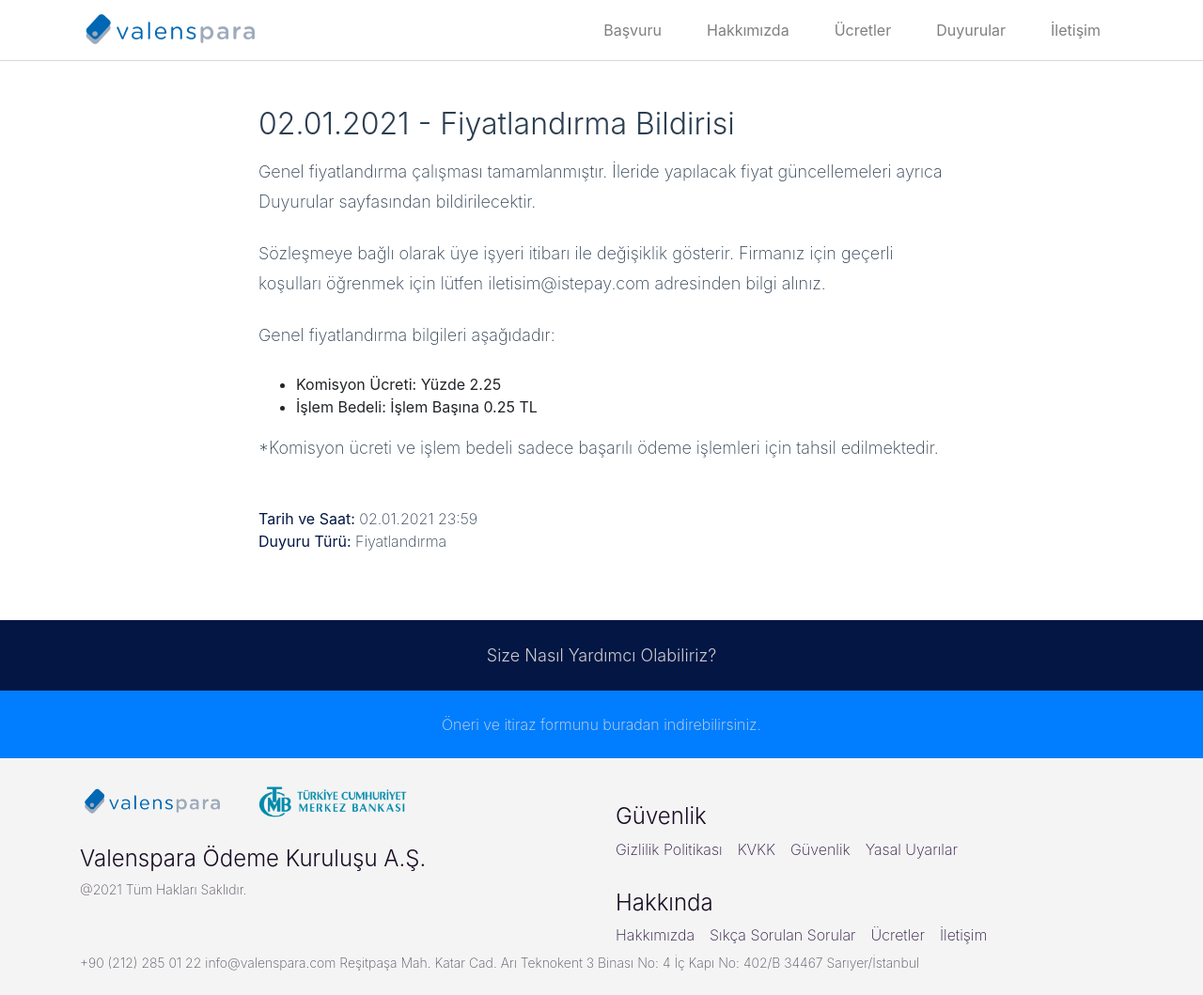
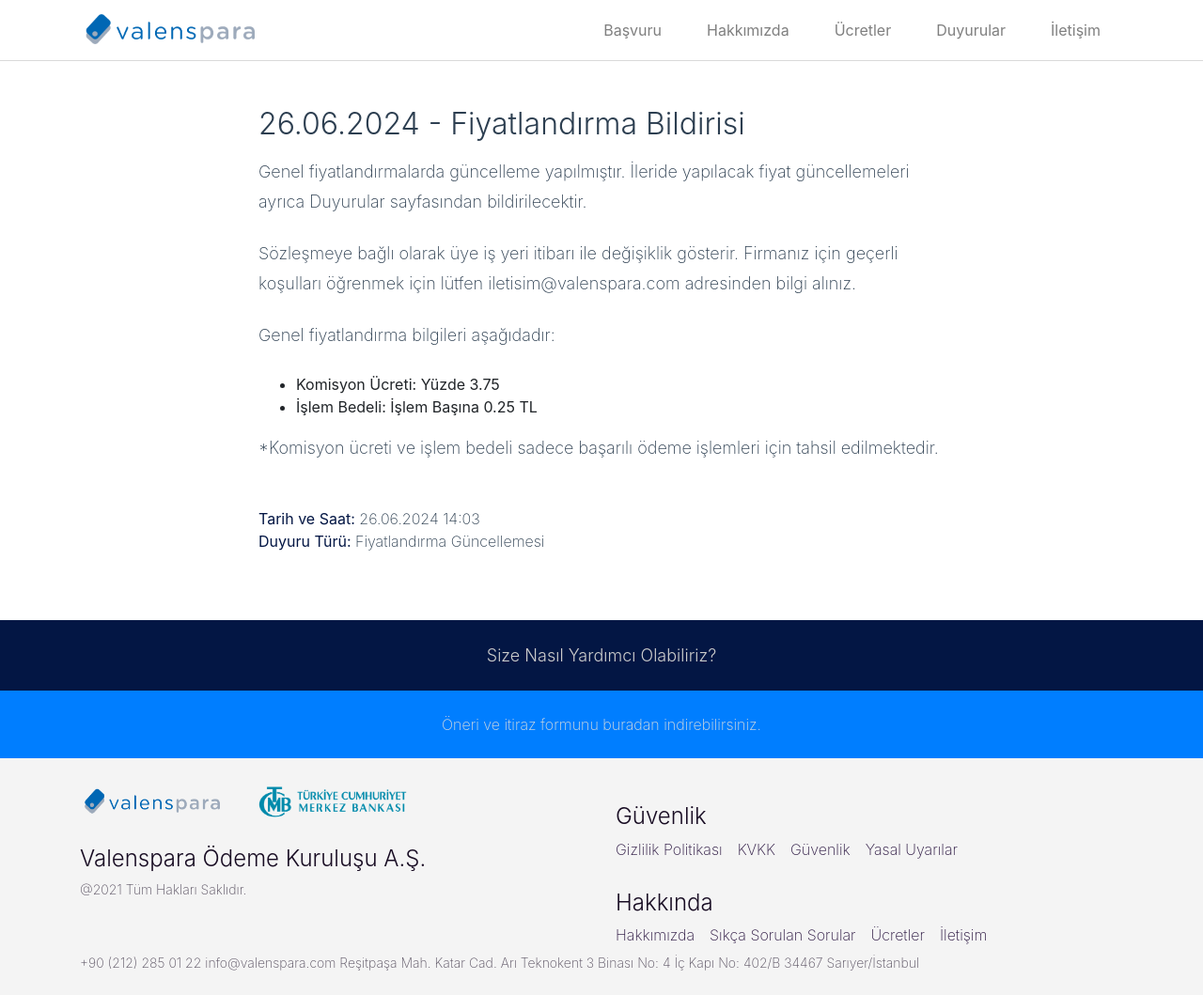
Before and after one commit to Valensas/valenspara.com, a Jekyll site: the page built from _projects/06-fiyatlandırma-guncelleme.md, in a window 1280 px wide. Shown: the whole page at 94% size. Built offline with Jekyll 4.4.1, drawn with Linux system fonts in a browser that asks for light colours; nearby versions of some CDN libraries.

Commit message:
Update 06-fiyatlandırma-guncelleme.md

```diff
--- a/_projects/06-fiyatlandırma-guncelleme.md
+++ b/_projects/06-fiyatlandırma-guncelleme.md
@@ -1,18 +1,18 @@
 ---
 layout: project_single
-title: 02.01.2021 - Fiyatlandırma Bildirisi
-project_date: 02.01.2021 23:59
+title: 26.06.2024 - Fiyatlandırma Bildirisi
+project_date: 26.06.2024 14:03
 project_type:
-    - Fiyatlandırma
+    - Fiyatlandırma Güncellemesi
 ---
 
-Genel fiyatlandırma çalışması tamamlanmıştır. İleride yapılacak fiyat güncellemeleri ayrıca Duyurular sayfasından bildirilecektir.
+Genel fiyatlandırmalarda güncelleme yapılmıştır. İleride yapılacak fiyat güncellemeleri ayrıca Duyurular sayfasından bildirilecektir.
 
-Sözleşmeye bağlı olarak üye işyeri itibarı ile değişiklik gösterir. Firmanız için geçerli koşulları öğrenmek için lütfen iletisim@istepay.com adresinden bilgi alınız.
+Sözleşmeye bağlı olarak üye iş yeri itibarı ile değişiklik gösterir. Firmanız için geçerli koşulları öğrenmek için lütfen iletisim@valenspara.com adresinden bilgi alınız.
 
 Genel fiyatlandırma bilgileri aşağıdadır:
 
-- Komisyon Ücreti: Yüzde 2.25
+- Komisyon Ücreti: Yüzde 3.75
 - İşlem Bedeli: İşlem Başına 0.25 TL
 
 *Komisyon ücreti ve işlem bedeli sadece başarılı ödeme işlemleri için tahsil edilmektedir.
```
